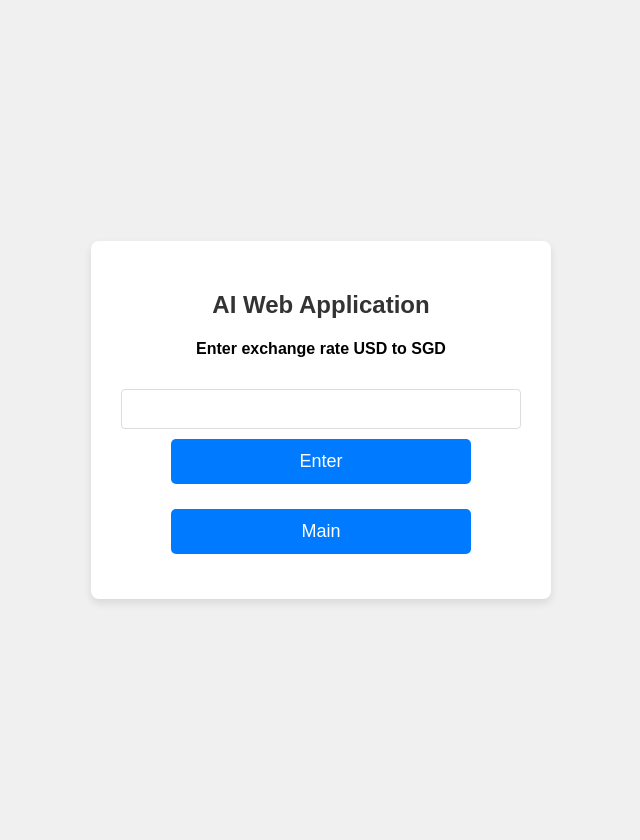
After one commit to yuyue040218/AN6001, a Flask app: page /dbs in a window 1280 px wide. The commit adds this page. Shown: the whole page, without its empty margins (319-959 px from the left). Run offline with Flask 3, Linux system fonts and the light colour scheme.

Commit message:
Update web pages and templates

```diff
--- a/app.py
+++ b/app.py
@@ -1,12 +1,22 @@
 # web app
 
-from flask import Flask, render_template
+from flask import Flask, render_template, request
 
 app = Flask(__name__)
 
-@app.route("/")
+@app.route("/", methods=["GET","POST"])
 def index():
+    q = request.form.get("q")
     return(render_template("index.html"))
+
+@app.route("/main", methods=["GET","POST"])
+def main():
+    # q = request.form.get("q")
+    return(render_template("main.html"))
+
+@app.route("/dbs", methods=["GET","POST"])
+def dbs():
+    return(render_template("dbs.html"))
 
 if __name__ == "__main__":
     app.run()
--- /dev/null
+++ b/templates/dbs.html
@@ -0,0 +1,17 @@
+<head>
+    <meta name="viewport" content="width=device-width, initial-scale=1.0">
+    <link rel="stylesheet" href="{{ url_for('static',filename='styles.css') }}">
+</head>
+<body>
+    <div class="container">
+        <h2>AI Web Application</h2>
+        <form action="/dbsPred" method="post">
+            <h4>Enter exchange rate USD to SGD</h4>
+            <input type="number" step="0.01" name="q">
+            <input type="submit" value="Enter">
+        </form>
+        <form action="/main" method="post">
+            <input type="submit" value="Main">
+        </form>
+    </div>
+</body>
--- a/templates/index.html
+++ b/templates/index.html
@@ -5,5 +5,10 @@
 <body>
     <div class="container">
         <h2>AI Web Application</h2>
+        <form action="/main" method="post">
+            <h4>Please enter your name</h4>
+            <input type="text" name="q">
+            <input type="submit" value="Enter">
+        </form>
     </div>
 </body>
```
Also changed, not shown: templates/main.html (added, +15 -0 lines).
